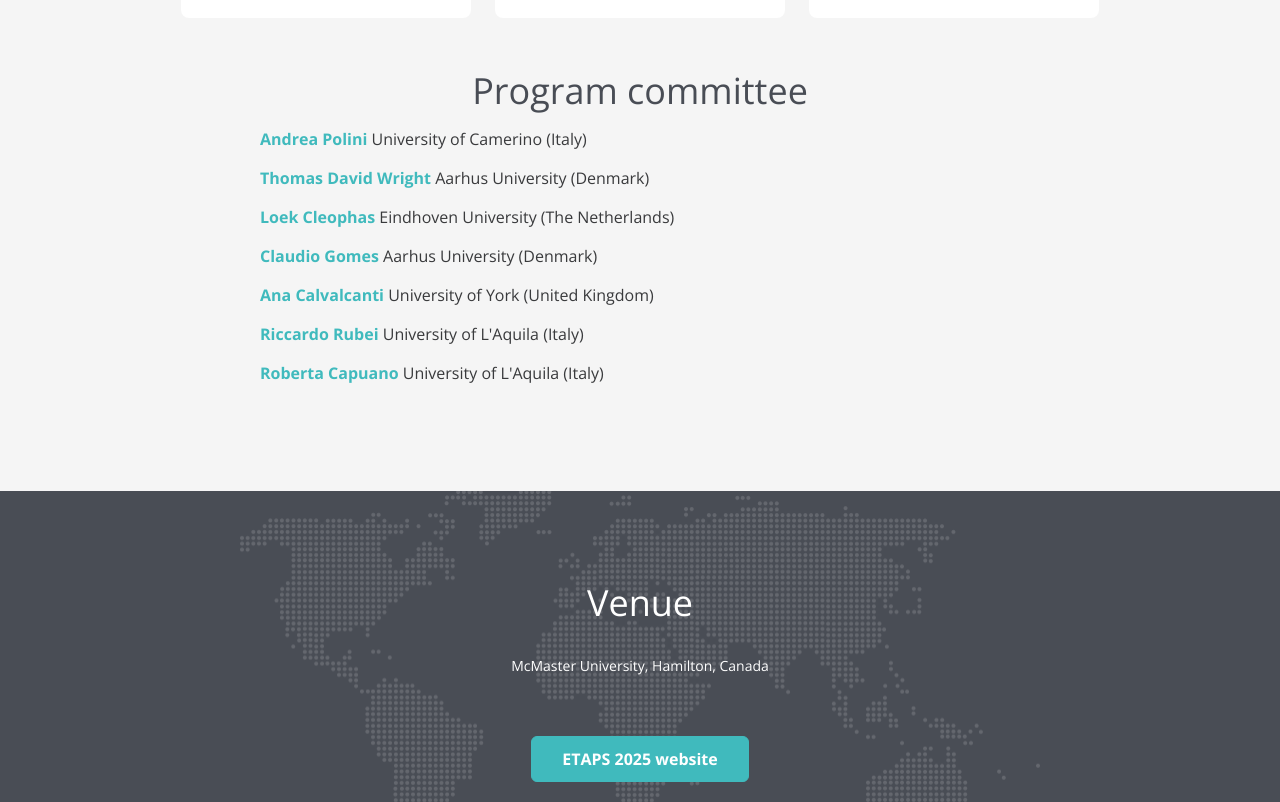
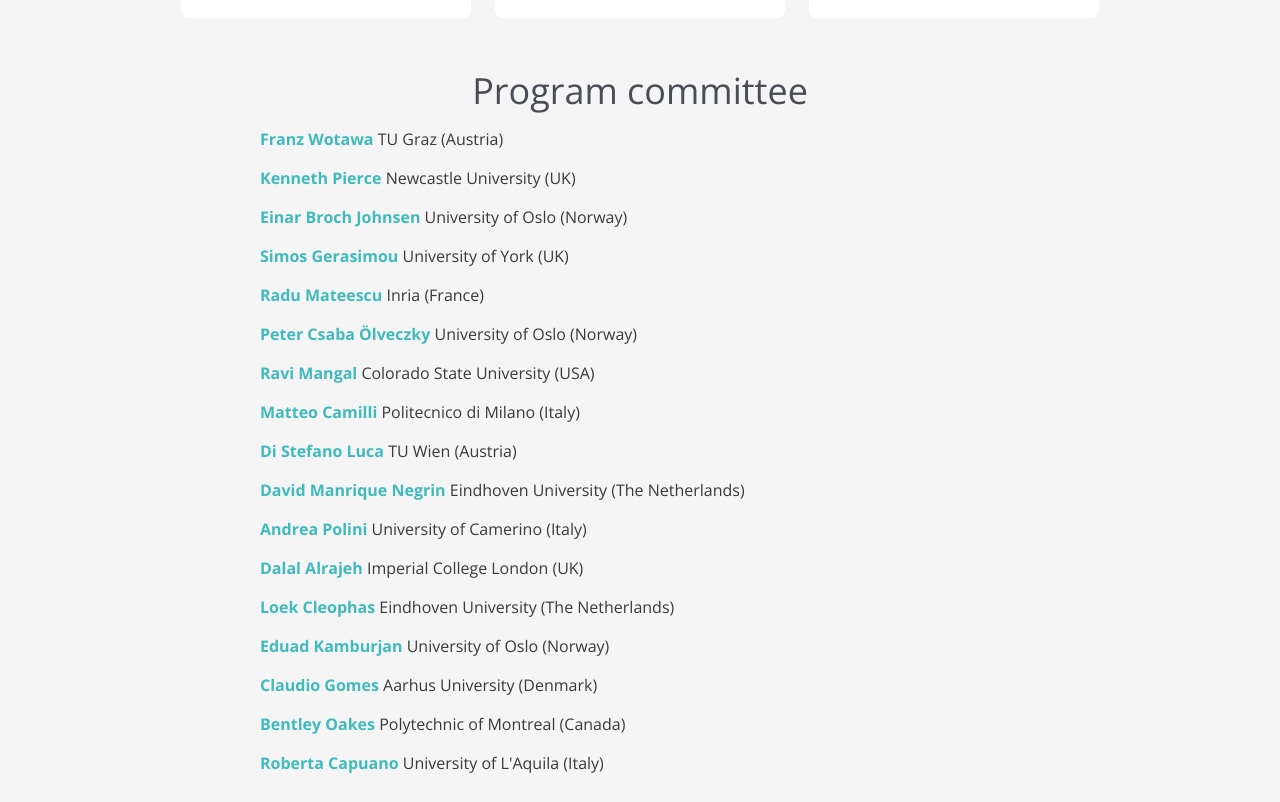
Before and after one commit to asqap/asqap2025, a plain HTML site: page index.html in a window 1280 px wide. Shown: the part 5460-6262 px from the top of the page. Drawn offline with nearby package versions, Linux system fonts and the light colour scheme.

Commit message:
Update PC

```diff
--- a/index.html
+++ b/index.html
@@ -362,13 +362,23 @@
             <br/>
             <h2 class="section-title">Program committee</h2>
             <ul class="type-none">
-                <li class="intro"><span class="color-highlight"><a href="">Andrea Polini</a></i></span> University of Camerino (Italy)</li>
-                <li class="intro"><span class="color-highlight"><a href="">Thomas David Wright</a></i></span> Aarhus University (Denmark)</li>
-                <li class="intro"><span class="color-highlight"><a href="">Loek Cleophas</a></i></span> Eindhoven University (The Netherlands)</li>
-                <li class="intro"><span class="color-highlight"><a href="">Claudio Gomes</a></i></span> Aarhus University (Denmark)</li>
-                <li class="intro"><span class="color-highlight"><a href="">Ana Calvalcanti</a></i></span> University of York (United Kingdom)</li>
-                <li class="intro"><span class="color-highlight"><a href="">Riccardo Rubei</a></i></span> University of L'Aquila (Italy)</li>
-                <li class="intro"><span class="color-highlight"><a href="">Roberta Capuano</a></i></span> University of L'Aquila (Italy)</li>
+                <li class="intro"><span class="color-highlight"><a href="">Franz Wotawa</a></span> TU Graz (Austria)</li>
+                <li class="intro"><span class="color-highlight"><a href="">Kenneth Pierce</a></span> Newcastle University (UK)</li>
+                <li class="intro"><span class="color-highlight"><a href="">Einar Broch Johnsen</a></span> University of Oslo (Norway)</li>
+                <li class="intro"><span class="color-highlight"><a href="">Simos Gerasimou</a></span> University of York (UK)</li>
+                <li class="intro"><span class="color-highlight"><a href="">Radu Mateescu</a></span> Inria (France)</li>
+                <li class="intro"><span class="color-highlight"><a href="">Peter Csaba Ölveczky</a></span> University of Oslo (Norway)</li>
+                <li class="intro"><span class="color-highlight"><a href="">Ravi Mangal</a></span> Colorado State University (USA)</li>
+                <li class="intro"><span class="color-highlight"><a href="">Matteo Camilli</a></span> Politecnico di Milano (Italy)</li>
+                <li class="intro"><span class="color-highlight"><a href="">Di Stefano Luca</a></span> TU Wien (Austria)</li>
+                <li class="intro"><span class="color-highlight"><a href="">David Manrique Negrin</a></span> Eindhoven University (The Netherlands)</li>
+                <li class="intro"><span class="color-highlight"><a href="">Andrea Polini</a></span> University of Camerino (Italy)</li>
+                <li class="intro"><span class="color-highlight"><a href="">Dalal Alrajeh</a></span> Imperial College London (UK)</li>
+                <li class="intro"><span class="color-highlight"><a href="">Loek Cleophas</a></span> Eindhoven University (The Netherlands)</li>
+                <li class="intro"><span class="color-highlight"><a href="">Eduad Kamburjan</a></span> University of Oslo (Norway)</li>
+                <li class="intro"><span class="color-highlight"><a href="">Claudio Gomes</a></span> Aarhus University (Denmark)</li>
+                <li class="intro"><span class="color-highlight"><a href="">Bentley Oakes</a></span> Polytechnic of Montreal (Canada)</li>
+                <li class="intro"><span class="color-highlight"><a href="">Roberta Capuano</a></span> University of L'Aquila (Italy)</li>
             </ul>
         </div>
     </div>
```
